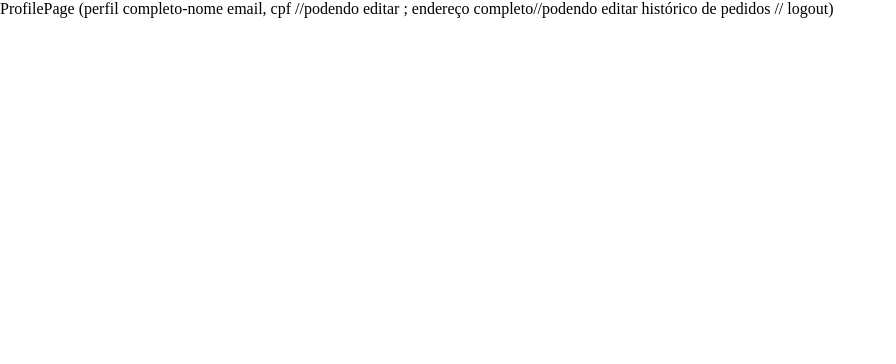
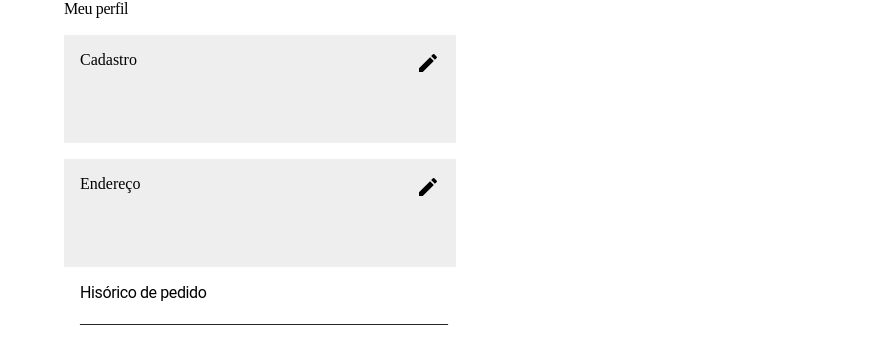
Before and after one commit to future4code/Carver-labe-food3, a React (Create React App) app: page /profile in a window 1280 px wide. Shown: the top 364 px of the page, without its empty margins (0-896 px from the left). Built offline with nearby package versions, Linux system fonts and the light colour scheme.

Commit message:
syled-profile almosty complet

```diff
--- a/src/pages/PersonalArea/ProfilePage/ProfilePage.js
+++ b/src/pages/PersonalArea/ProfilePage/ProfilePage.js
@@ -1,13 +1,52 @@
-import React from 'react';
+  import React from 'react';
+  import Box from '@mui/material/Box';
+  import { goToEditAdress } from '../../../routes/coordinator';
+  import Container from '@mui/material/Container';
+  import { CardProfile,ProfileBar,PathCopy,Title, Rectangle,Histrico,Text } from './styled';
+import { useHistory, useLocation } from 'react-router';
+import EditIcon from '@mui/icons-material/Edit';
+
+  const bull = (
+    <Box
+      component="span"
+      sx={{ display: 'inline-block', mx: '2px', transform: 'scale(0.8)' }}
+    >
+    </Box>
+  );
 
 
-const ProfilePage = () => {
-  return(
-    <div>
-      ProfilePage (perfil completo-nome email, cpf //podendo editar  ; endereço completo//podendo editar
-      histórico de pedidos  // logout)
-    </div>
-  )
-}
 
-export default ProfilePage;
+  export default function ProfilePage () {
+    const history= useHistory()
+    const location= useLocation()
+
+
+
+
+
+
+    return (
+      <Container fixed>
+        <CardProfile>
+            <Box>
+          <ProfileBar>
+            <Title>
+            Meu perfil
+            </Title>
+            <Rectangle>
+            Cadastro
+            <EditIcon onClick={()=>goToEditAdress(history)}/>
+            </Rectangle>
+            <Rectangle>
+            Endereço
+            <EditIcon onClick={()=>goToEditAdress(history)}/>
+            </Rectangle>
+            <Histrico>Hisórico de pedido</Histrico>
+            <PathCopy>______________________________________________</PathCopy>
+            <Text></Text>
+          </ProfileBar>
+          </Box>
+      </CardProfile>
+      </Container>
+    )
+  };
--- a/src/pages/PersonalArea/ProfilePage/styled.js
+++ b/src/pages/PersonalArea/ProfilePage/styled.js
@@ -0,0 +1,76 @@
+import { Button } from "@mui/material";
+import styled from "styled-components";
+
+export const CardProfile = styled.div`
+width: 22.5rem;
+height: 40rem;
+align-items:center;
+justify-content:center;
+`
+
+export const ProfileBar = styled.div`
+  width: 22.5rem;
+  height: 4rem;
+  margin: 0 0 1rem;
+  -webkit-backdrop-filter: blur(10px);
+  backdrop-filter: blur(10px);
+  box-shadow: 0 0.5px 0 0 rgba(0, 0, 0, 0.25);
+  background-color: #fff;
+  align-items:center;
+`
+export const PathCopy= styled.div`
+    display: flex;
+    width: 20.5rem;
+  height: 0.063rem;
+  margin: 0.5rem 1rem 1rem;
+  border: solid 1px var(--black);`
+
+export const Title= styled.text`
+  display: flex;
+  width: 4.25rem;
+  height: 1.188rem;
+  font-size: 1rem;
+  font-weight: normal;
+  font-stretch: normal;
+  font-style: normal;
+  line-height: normal;
+  letter-spacing: -0.39px;
+  text-align: center;
+  color: var(--black);
+`
+export const Rectangle= styled.div`
+   display: flex;
+   width: 22.5rem;
+    height: 4.75rem;
+    margin: 1rem 0;
+    padding: 1rem;
+    background-color: #eee;
+    justify-content: space-between;`
+
+export const Histrico=styled.div`
+    width: 20.5rem;
+    height: 1.125rem;
+    margin: 1rem 1rem 0.5rem;
+    font-family: Roboto;
+    font-size: 1rem;
+    font-weight: normal;
+    font-stretch: normal;
+    font-style: normal;
+    line-height: normal;
+    letter-spacing: -0.39px;
+    color: var(--black);`
+
+export const Text= styled.div`
+  width: 18.5rem;
+  height: 1.125rem;
+  opacity: 0.89;
+  font-family: Roboto;
+  font-size: 1rem;
+  font-weight: normal;
+  font-stretch: normal;
+  font-style: normal;
+  line-height: normal;
+  letter-spacing: -0.39px;
+  text-align: center;
+  color: var(--black);
+`
--- a/src/routes/coordinator.js
+++ b/src/routes/coordinator.js
@@ -23,7 +23,7 @@ export const goToEditProfile = (history) => {
     history.push("/profile/edit");
 };
 export const goToEditAdress= (history) => {
-    history.push("/adress/edit");
+    history.push("/address/edit");
 };
 export const goBack = (history) => {
     history.goBack()
```
